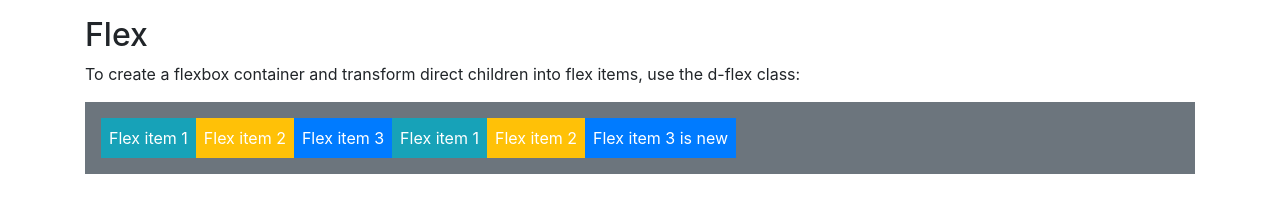
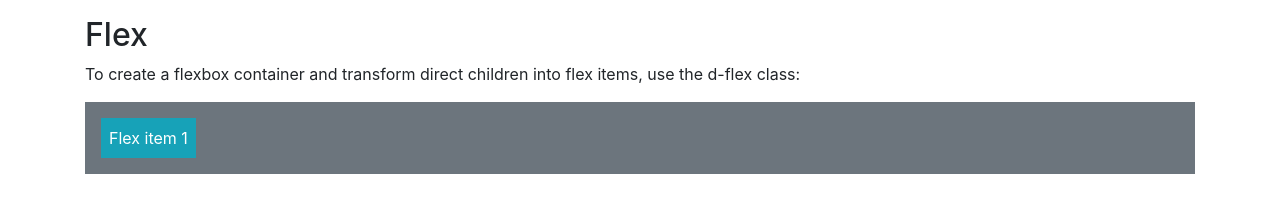
Before and after one commit to zazosystem/one, a plain HTML site: page test.html in a window 1280 px wide. Drawn offline with nearby package versions, Linux system fonts and the light colour scheme.

Commit message:
test plus two commit m

```diff
--- a/test.html
+++ b/test.html
@@ -16,11 +16,6 @@
   <p>To create a flexbox container and transform direct children into flex items, use the d-flex class:</p>
   <div class="d-flex p-3 bg-secondary text-white">
     <div class="p-2 bg-info">Flex item 1</div>
-    <div class="p-2 bg-warning">Flex item 2</div>
-    <div class="p-2 bg-primary">Flex item 3</div>
-    <div class="p-2 bg-info">Flex item 1</div>
-    <div class="p-2 bg-warning">Flex item 2</div>
-    <div class="p-2 bg-primary">Flex item 3 is new</div>
   </div>
 </div>
 
```
